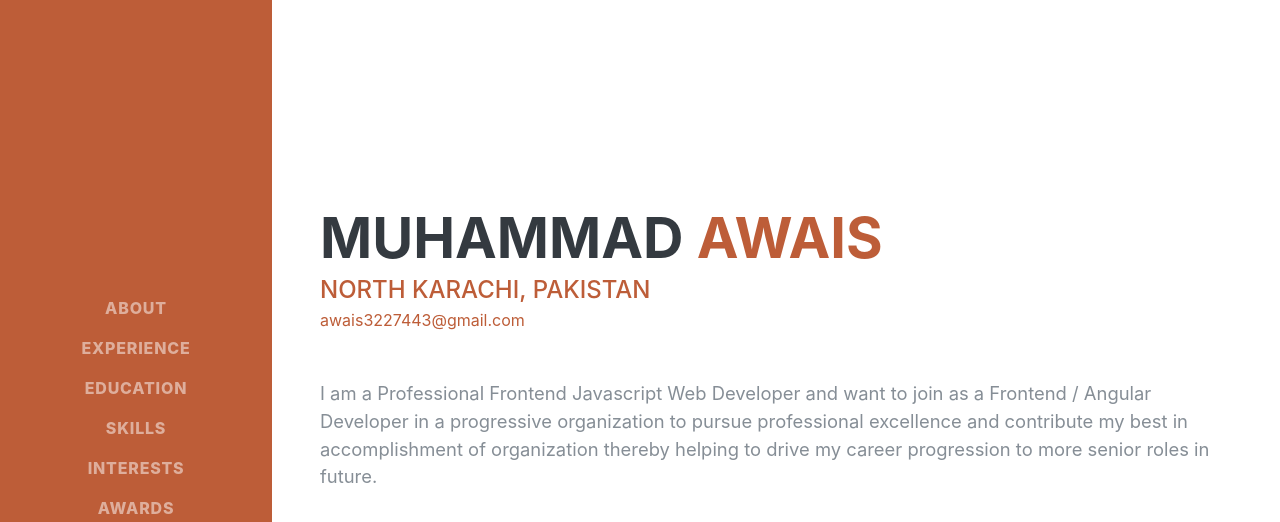
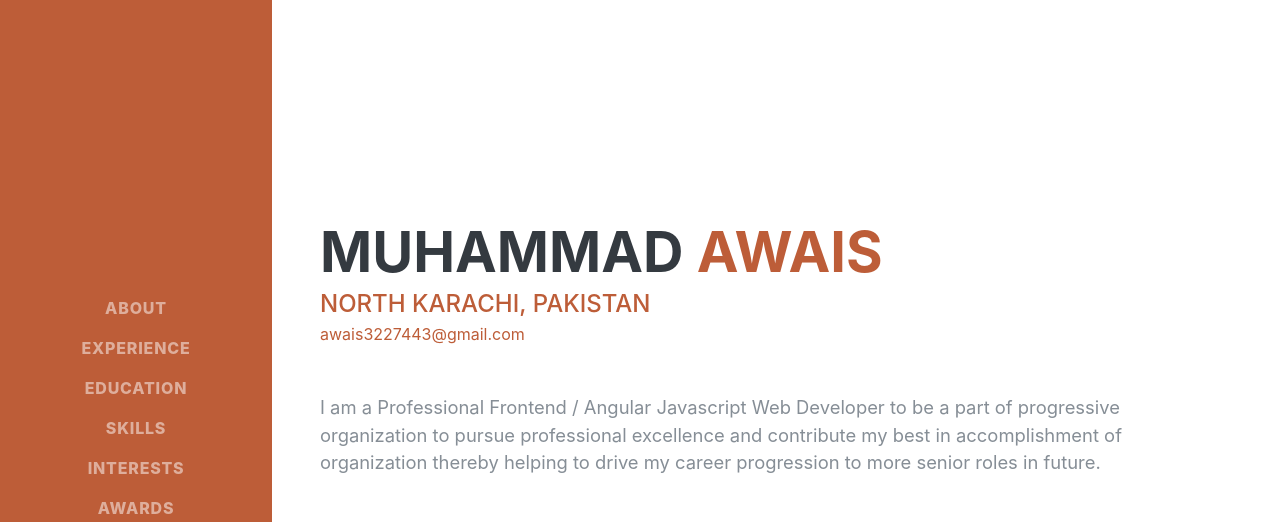
Before and after one commit to mohd7469/resume, a plain HTML site: page index.html in a window 1280 px wide. Shown: the top 522 px of the page. Drawn offline with Linux system fonts and the light colour scheme; a script that the page names is missing.

Commit message:
added: description

```diff
--- a/index.html
+++ b/index.html
@@ -77,9 +77,8 @@
                 <a href="mailto:awais3227443@gmail.com">awais3227443@gmail.com</a>
             </div>
             <p class="lead mb-5">
-                I am a Professional Frontend Javascript Web Developer and want
-                to join as a Frontend / Angular Developer in a progressive
-                organization to pursue professional excellence and contribute my
+                I am a Professional Frontend / Angular Javascript Web Developer to be a part of
+                progressive organization to pursue professional excellence and contribute my
                 best in accomplishment of organization thereby helping to drive my
                 career progression to more senior roles in future.
             </p>
```
